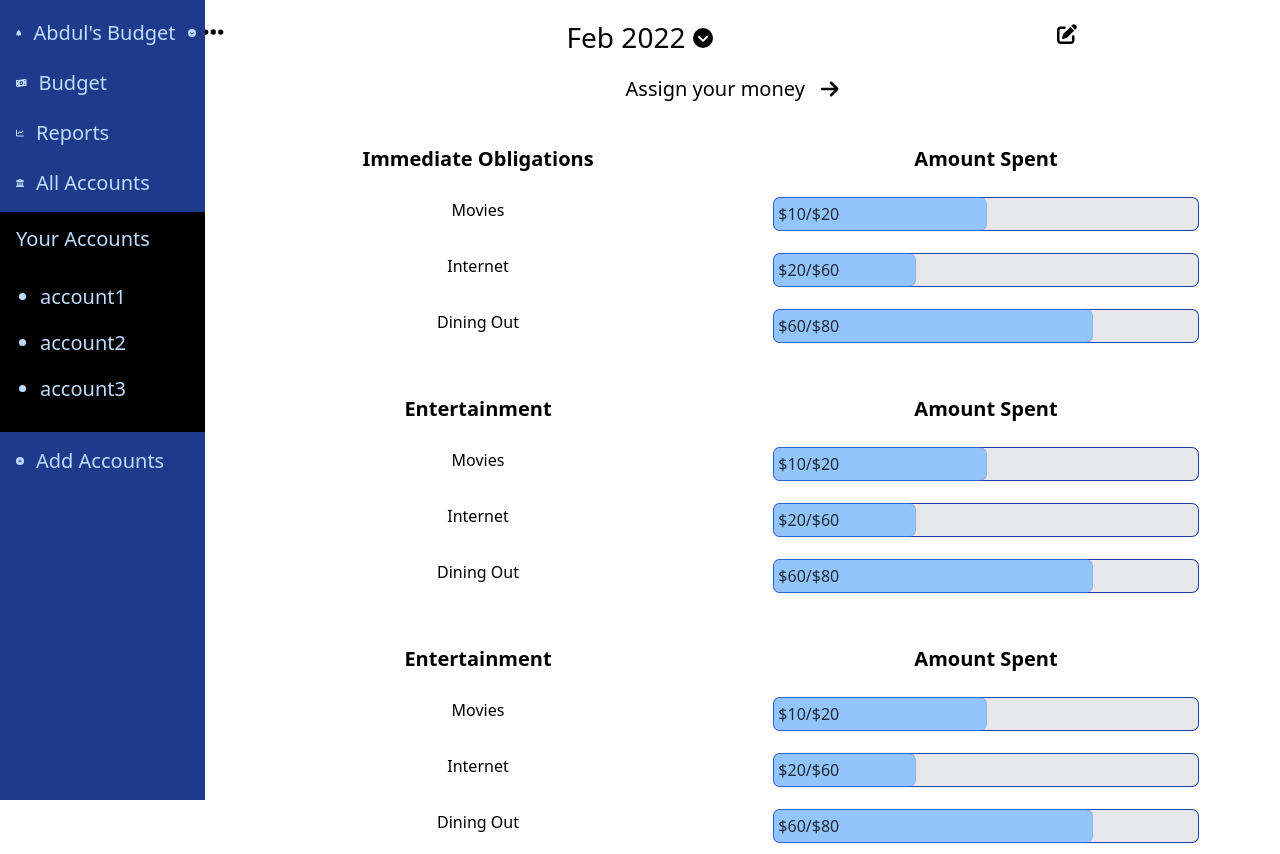
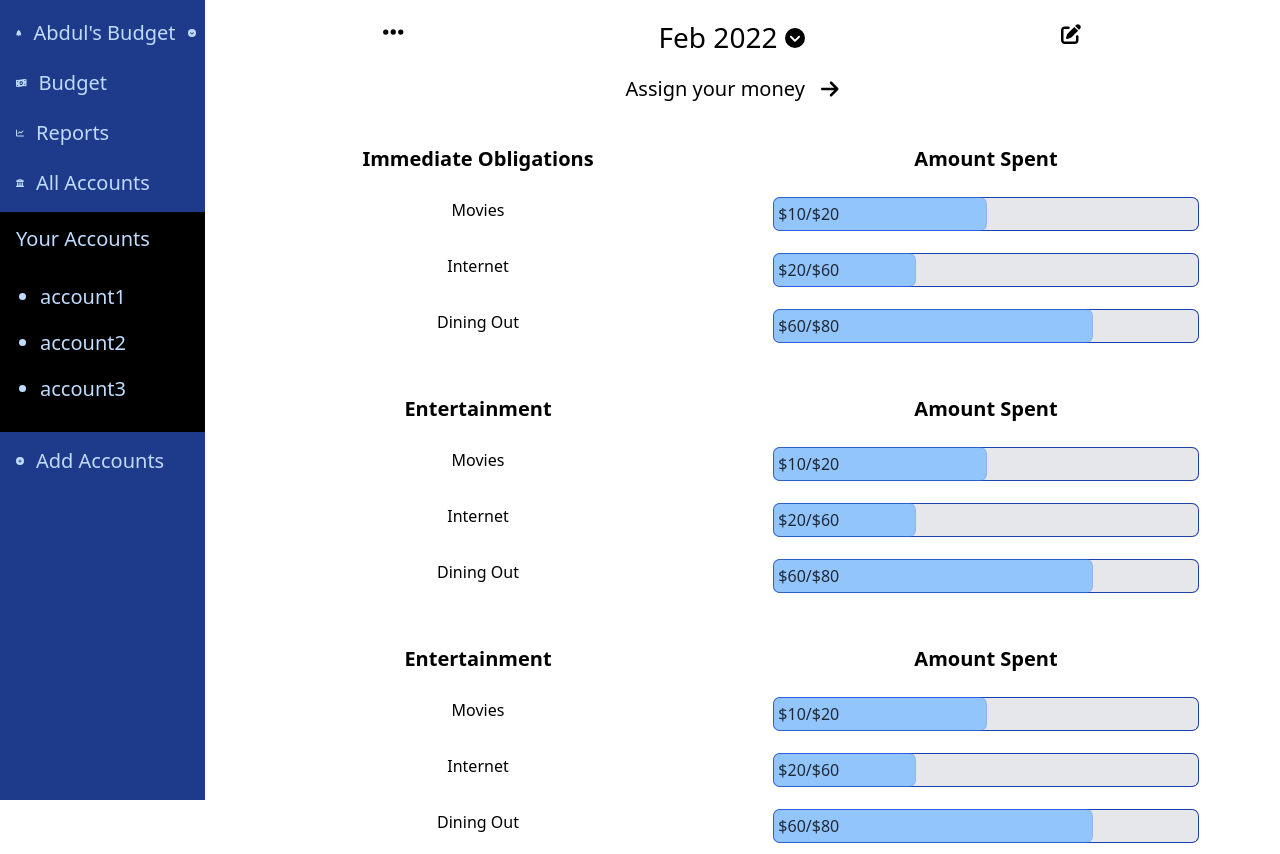
Before and after one commit to abdulqshabbir/wallet-shield, a React (Create React App) app in the folder client/: page / in a window 1280 px wide. Built offline with nearby package versions, Linux system fonts and the light colour scheme.

Commit message:
fix un-centered header

```diff
--- a/client/src/components/Header.js
+++ b/client/src/components/Header.js
@@ -5,7 +5,7 @@ import React from 'react'
 function Header() {
 	 return (
 		 <React.Fragment>
-				<header className="header grid grid-cols-5 lg:grid-cols-3 justify-items-center py-4">
+				<header className="xl:pl-56 xl:pr-10 header grid grid-cols-5 lg:grid-cols-3 justify-items-center py-4">
 					<FontAwesomeIcon className="cursor-pointer pt-1 hover:text-blue-500" icon={faEllipsis} />
 					<h1 className="col-span-3 lg:col-span-1 cursor-pointer hover:text-blue-500">
 						<span className="">Feb&nbsp;2022</span>
```
